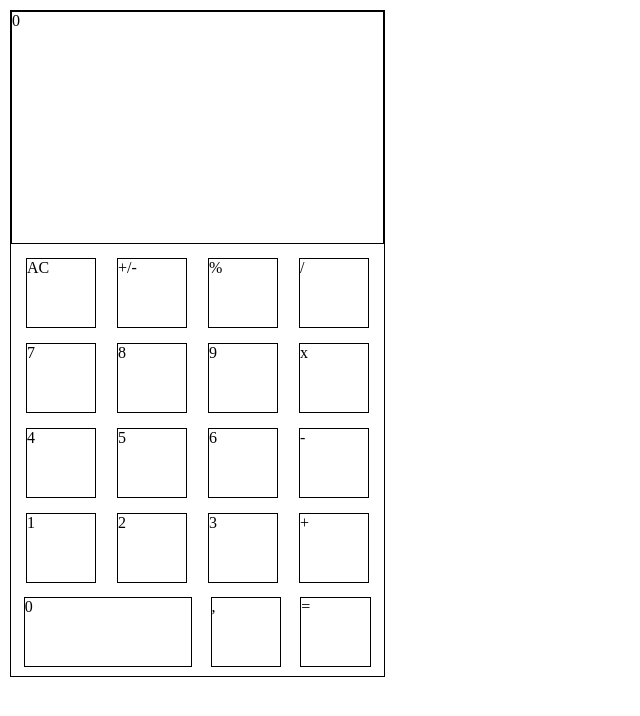
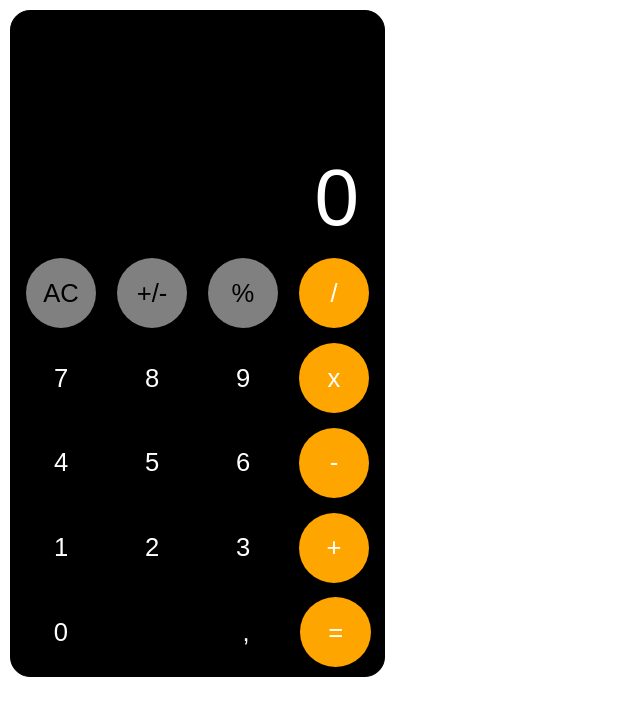
Before and after one commit to RubanDz/Flexbox-calculator, a plain HTML site: page index.html in a window 1280 px wide. Shown: the whole page, without its empty margins (0-640 px from the left). Drawn offline with Linux system fonts and the light colour scheme.

Commit message:
add button

```diff
--- a/index.html
+++ b/index.html
@@ -9,26 +9,26 @@
 <body>
    <div class="container-calculator">
       <div class="container-calculator__item container-calculator__item_size">0</div>
-      <div class="container-calculator__item">AC</div>
-      <div class="container-calculator__item">+/-</div>
-      <div class="container-calculator__item">%</div>
-      <div class="container-calculator__item">/</div>
+      <div class="container-calculator__item container-calculator__item_color-grey">AC</div>
+      <div class="container-calculator__item container-calculator__item_color-grey">+/-</div>
+      <div class="container-calculator__item container-calculator__item_color-grey">%</div>
+      <div class="container-calculator__item container-calculator__item_color-orange">/</div>
       <div class="container-calculator__item">7</div>
       <div class="container-calculator__item">8</div>
       <div class="container-calculator__item">9</div>
-      <div class="container-calculator__item">x</div>
+      <div class="container-calculator__item container-calculator__item_color-orange">x</div>
       <div class="container-calculator__item">4</div>
       <div class="container-calculator__item">5</div>
       <div class="container-calculator__item">6</div>
-      <div class="container-calculator__item">-</div>
+      <div class="container-calculator__item container-calculator__item_color-orange">-</div>
       <div class="container-calculator__item">1</div>
       <div class="container-calculator__item">2</div>
       <div class="container-calculator__item">3</div>
-      <div class="container-calculator__item">+</div>
+      <div class="container-calculator__item container-calculator__item_color-orange">+</div>
       <div class="container-calculator__item container-calculator__item_grow">0</div>
       <!-- <div class="container-calculator__item">0</div> -->
       <div class="container-calculator__item container-calculator__item_grow-1">,</div>
-      <div class="container-calculator__item container-calculator__item_grow-2">=</div>
+      <div class="container-calculator__item container-calculator__item_grow-2 container-calculator__item_color-orange">=</div>
    </div>
 </body>
 </html>
--- a/stule.css
+++ b/stule.css
@@ -2,6 +2,9 @@
    box-sizing: border-box;
    margin: 0;
    padding: 0;
+}
+html {
+   font-family: Arial, Helvetica, sans-serif;
 }
 .container-calculator {
    width: 375px;
@@ -12,19 +15,39 @@
    justify-content: space-evenly;
    gap: 6px;
    margin: 10px;
+   background-color: black;
+   border-radius: 20px;
 }
 .container-calculator__item {
-   border: 1px solid;
+   /* border: 1px solid; */
    width: 70px;
    height: 70px;
+   border-radius: 50%;
+   display: flex;
+   justify-content: center;
+   align-items: center;
+   font-size: 1.6rem;
+   color: white;
 }
 .container-calculator__item_size {
    width: 100%;
    height: 35%;
+   border-radius: 0;
+   justify-content: flex-end;
+   align-items: flex-end;
+   font-size: 5rem;
+   padding-right: 25px;
+
 }
+
+
+
 .container-calculator__item_grow {
  /* flex-grow: 1; */
  flex-basis: 45%;
+ border-radius: 30% 30%;
+ justify-content: flex-start;
+ padding-left: 30px;
 
 }
 .container-calculator__item_grow-1 {
@@ -33,3 +56,25 @@
 .container-calculator__item_grow-2 {
    flex-basis: 19%;
 }
+.container-calculator__item_color-orange {
+   background-color: orange;
+   transition: .3s;
+}
+.container-calculator__item_color-orange:hover {
+   background-color: #f2b668;
+}
+.container-calculator__item_color-orange:active {
+   background-color: white;
+   color: orange;
+}
+.container-calculator__item_color-grey {
+   background-color: gray;
+   color: black;
+   transition: .3s;
+}
+.container-calculator__item_color-grey:hover {
+   background-color: rgb(240, 233, 233);
+}
+.container-calculator__item_color-grey:active {
+   background-color: white;
+}
```
